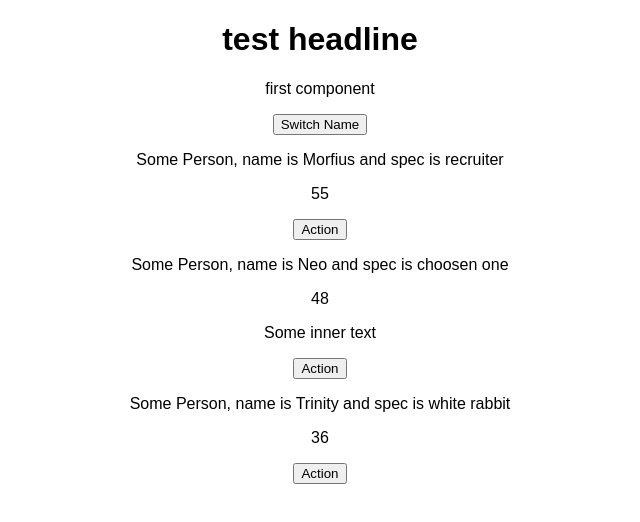
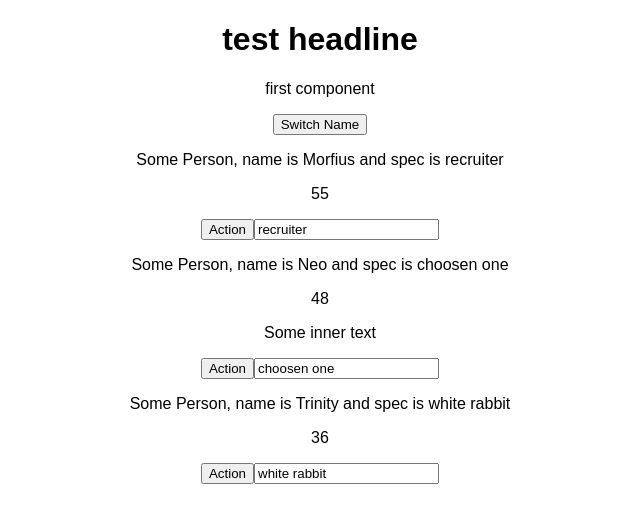
Before and after one commit to inferman/react, a React (Create React App) app: page / in a window 1280 px wide. Shown: the top 522 px of the page, without its empty margins (320-960 px from the left). Built offline with nearby package versions, Linux system fonts and the light colour scheme.

Commit message:
two way bindings

```diff
--- a/src/App.js
+++ b/src/App.js
@@ -20,6 +20,16 @@ class App extends Component {
       ]
     });
     this.state.persons[2].name = "Some name";
+  };
+
+  specChangeHandler = event => {
+    this.setState({
+      persons: [
+        { name: "Neo", spec: "choosen one" },
+        { name: "Morfius", spec: "recruiter", yearOfB: "1964" },
+        { name: "Trinity", spec: event.target.value }
+      ]
+    });
   };
   render() {
     return (
@@ -45,6 +55,7 @@ class App extends Component {
           name={this.state.persons[2].name}
           spec={this.state.persons[2].spec}
           nums="1983"
+          changedArrr={this.specChangeHandler}
         />
       </div>
     );
--- a/src/Person/Person.js
+++ b/src/Person/Person.js
@@ -14,6 +14,7 @@ const person = props => {
       <button type="button" onClick={props.click}>
         Action
       </button>
+      <input type="text" onChange={props.changedArrr} value={props.spec} />
     </div>
   );
 };
```
